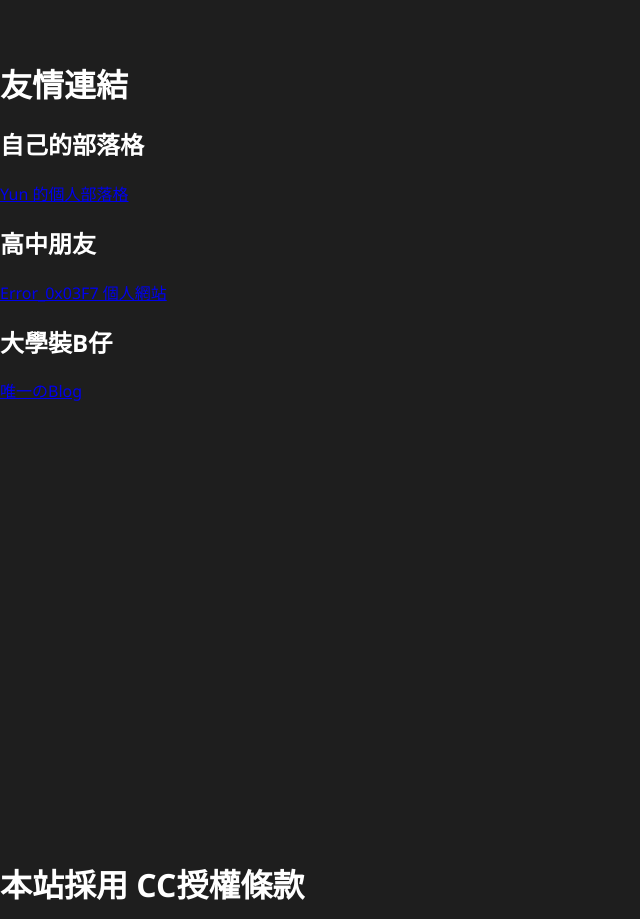
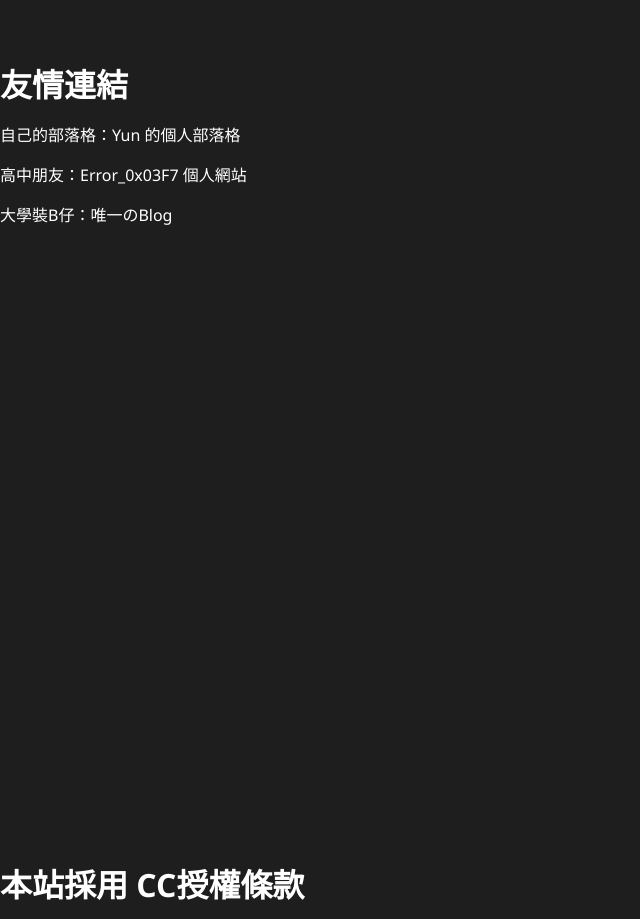
Before and after one commit to error19137/yunnn, a React (Vite) app: page / in a window 1280 px wide. Shown: the part 3140-4059 px from the top of the page, without its empty margins (0-640 px from the left). Built offline with nearby package versions, Linux system fonts and the light colour scheme.

Commit message:
修改header， 修改友情連結，修改CSS

```diff
--- a/src/components/friend.jsx
+++ b/src/components/friend.jsx
@@ -6,19 +6,16 @@ const Friend = () => {
 
         <h1>友情連結</h1>
 
-        <h2>自己的部落格</h2>
         <div id="Yun">
-        <p><a href="https://error19137.github.io/">Yun 的個人部落格</a></p>
+        <p>自己的部落格：<a href="https://error19137.github.io/">Yun 的個人部落格</a></p>
         </div>
 
-        <h2>高中朋友</h2>
         <div id="Joseph">
-        <p><a href="https://error0x03f7.vercel.app/?fbclid=IwAR0bc9Hq2MJfFtumDweImh8uoy79arZPSIucxfG3pcrJCjRdLt3U-xVCZwc">Error_0x03F7 個人網站</a></p>
+        <p>高中朋友：<a href="https://error0x03f7.vercel.app/?fbclid=IwAR0bc9Hq2MJfFtumDweImh8uoy79arZPSIucxfG3pcrJCjRdLt3U-xVCZwc">Error_0x03F7 個人網站</a></p>
         </div>
 
-        <h2>大學裝B仔</h2>
         <div id="sao-x">
-        <p><a href="https://blog.sao-x.com/">唯一のBlog</a></p>
+        <p>大學裝B仔：<a href="https://blog.sao-x.com/">唯一のBlog</a></p>
         </div>
 
         </div>
--- a/src/components/header.jsx
+++ b/src/components/header.jsx
@@ -35,7 +35,7 @@ const Header = () => {
             <div className="hea1">
                 <a href="#home">首頁</a>
                 <a href="#about">關於我</a>
-                <a href="#contact">關於我</a>
+                <a href="#contact">聯絡我</a>
                 <a href="#portfolio">校內成績與作品</a>
                 <a href="#friend">友情連結</a>
                 <a href="#cc">CC授權條款</a>
--- a/src/index.css
+++ b/src/index.css
@@ -153,20 +153,11 @@ footer h1{
   color: rgb(88,101,242);
 }
 
-Friend .Joseph {
+#Yun a ,#sao-x a,#Joseph a{
   text-decoration: none;
-  color: rgb(255,255,255);
+  color: white;
 }
 
-Friend .sao-x {
-  text-decoration: none;
-  color: rgb(255,255,255);
-}
-
-Friend .Yun {
-  text-decoration: none;
-  color: rgb(255,255,255);
-}
 
 #foo1 {
   display: flex;
```
